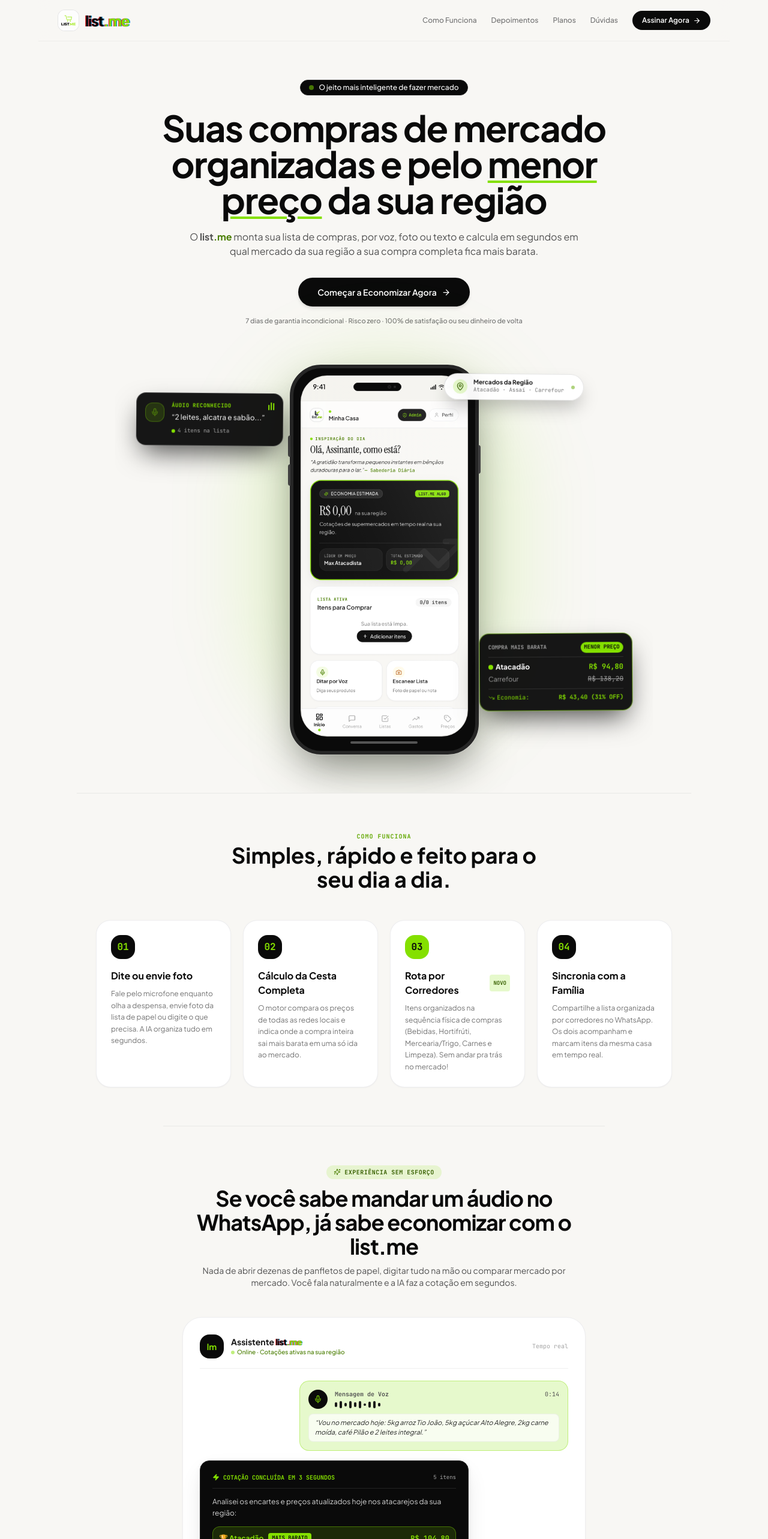
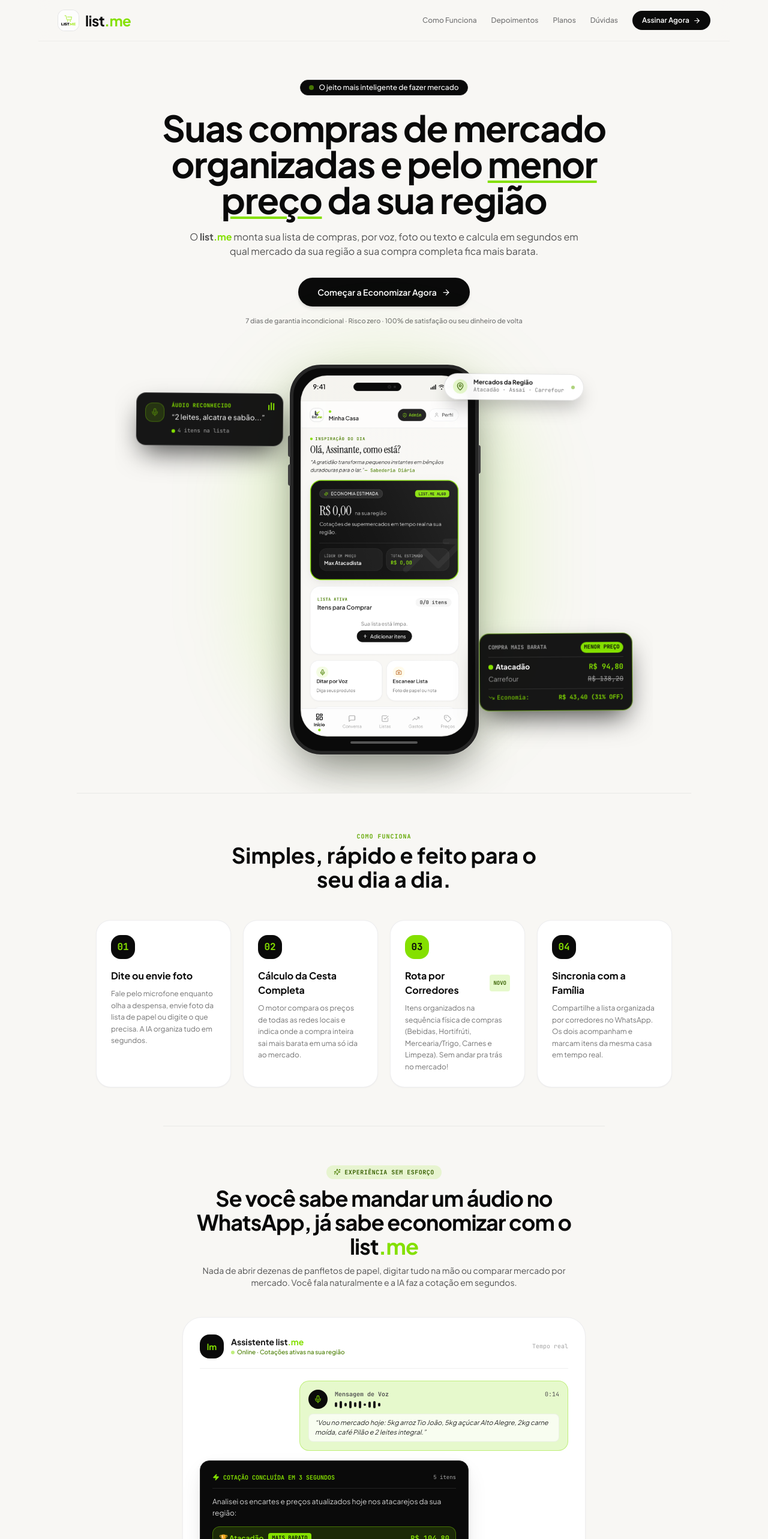
Before and after one commit to mdmtiv1-collab/listme, a Next.js app: page / in a window 1280 px wide. Shown: the top 2566 px of the page at 60% size. Built offline with nearby package versions, Linux system fonts and the light colour scheme.

Commit message:
style: remove chromatic text-shadow and enforce clean black list with green .me everywhere

```diff
--- a/src/app/globals.css
+++ b/src/app/globals.css
@@ -111,51 +111,3 @@
 .soundwave-bar-3 {
   animation: soundwave 1.4s ease-in-out 0.4s infinite;
 }
-
-/* ==========================================================================
-   Chromatic 3D Logo Effect (Anaglyph Red/Cyan Stereo Offset)
-   Matches reference typography: black base text, red left fringe, cyan right fringe
-   ========================================================================== */
-.logo-chromatic {
-  font-family: var(--font-sans);
-  font-weight: 900;
-  letter-spacing: -0.04em;
-  text-shadow:
-    -1.5px 0px 0px rgba(220, 38, 38, 0.88),
-    1.5px 0px 0px rgba(2, 132, 199, 0.88);
-  transition: text-shadow 0.25s ease, transform 0.25s ease;
-  display: inline-block;
-}
-
-.logo-chromatic:hover {
-  text-shadow:
-    -2px 0px 0px rgba(220, 38, 38, 0.95),
-    2px 0px 0px rgba(2, 132, 199, 0.95);
-}
-
-.logo-chromatic-lg {
-  font-family: var(--font-sans);
-  font-weight: 900;
-  letter-spacing: -0.04em;
-  text-shadow:
-    -2px 0px 0px rgba(220, 38, 38, 0.88),
-    2px 0px 0px rgba(2, 132, 199, 0.88);
-  transition: text-shadow 0.25s ease, transform 0.25s ease;
-  display: inline-block;
-}
-
-.logo-chromatic-lg:hover {
-  text-shadow:
-    -2.5px 0px 0px rgba(220, 38, 38, 0.95),
-    2.5px 0px 0px rgba(2, 132, 199, 0.95);
-}
-
-.logo-chromatic-sm {
-  font-family: var(--font-sans);
-  font-weight: 900;
-  letter-spacing: -0.03em;
-  text-shadow:
-    -1.1px 0px 0px rgba(220, 38, 38, 0.85),
-    1.1px 0px 0px rgba(2, 132, 199, 0.85);
-  display: inline-block;
-}
--- a/src/app/page.tsx
+++ b/src/app/page.tsx
@@ -92,7 +92,7 @@
               priority
             />
           </div>
-          <span className="font-sans text-2xl font-black tracking-tight text-black logo-chromatic select-none">
+          <span className="font-sans text-2xl font-black tracking-tight text-neutral-950 select-none">
             list<span className="text-[#84E000]">.me</span>
           </span>
         </Link>
@@ -128,7 +128,7 @@
 
         {/* Subtitle */}
         <p className="text-sm sm:text-base text-neutral-600 max-w-2xl leading-relaxed mb-8">
-          O <strong>list<span className="text-[#497D00]">.me</span></strong> monta sua lista de compras, por voz, foto ou texto e calcula em segundos em qual mercado da sua região a sua compra completa fica mais barata.
+          O <strong>list<span className="text-[#84E000]">.me</span></strong> monta sua lista de compras, por voz, foto ou texto e calcula em segundos em qual mercado da sua região a sua compra completa fica mais barata.
         </p>
 
         {/* Action CTAs */}
@@ -366,7 +366,7 @@
             EXPERIÊNCIA SEM ESFORÇO
           </div>
           <h2 className="font-sans text-2xl sm:text-4xl font-bold text-neutral-950 tracking-tight leading-tight">
-            Se você sabe mandar um áudio no WhatsApp, já sabe economizar com o list.me
+            Se você sabe mandar um áudio no WhatsApp, já sabe economizar com o list<span className="text-[#84E000]">.me</span>
           </h2>
           <p className="text-xs sm:text-sm text-neutral-600 mt-2.5 leading-relaxed">
             Nada de abrir dezenas de panfletos de papel, digitar tudo na mão ou comparar mercado por mercado. Você fala naturalmente e a IA faz a cotação em segundos.
@@ -384,7 +384,7 @@
               </div>
               <div>
                 <span className="font-bold text-xs sm:text-sm text-neutral-900 block leading-tight">
-                  Assistente <span className="logo-chromatic-sm text-black">list<span className="text-[#84E000]">.me</span></span>
+                  Assistente list<span className="text-[#84E000]">.me</span>
                 </span>
                 <span className="text-[10px] text-[#497D00] font-medium flex items-center gap-1">
                   <span className="w-1.5 h-1.5 rounded-full bg-[#84E000] animate-pulse" />
@@ -547,7 +547,7 @@
 
             <div className="bg-neutral-950 text-white p-4 sm:p-5 rounded-2xl shadow-floating border border-[#84E000]/40 flex flex-col justify-center">
               <span className="text-[10px] font-mono uppercase text-[#84E000] font-bold block mb-1">
-                CUSTO DO LIST.ME
+                CUSTO DO LIST<span className="text-[#84E000]">.ME</span>
               </span>
               <span className="font-mono text-xl sm:text-2xl font-bold text-white block">
                 R$ 10,82<span className="text-xs font-normal text-neutral-400">/mês</span>
@@ -1081,7 +1081,7 @@
               </h3>
 
               <p className="text-xs sm:text-sm text-neutral-600 leading-relaxed mb-5">
-                Você não corre risco algum. Assine o plano ideal para você e use o <strong>list.me</strong> em todas as compras da sua semana. Se por qualquer motivo você não economizar muito mais do que o valor investido ou achar que o aplicativo não é para você, basta solicitar o reembolso em até 7 dias e <strong>nós devolvemos 100% do seu dinheiro</strong>. Sem perguntas, sem burocracia e sem letras miúdas.
+                Você não corre risco algum. Assine o plano ideal para você e use o <strong>list<span className="text-[#84E000]">.me</span></strong> em todas as compras da sua semana. Se por qualquer motivo você não economizar muito mais do que o valor investido ou achar que o aplicativo não é para você, basta solicitar o reembolso em até 7 dias e <strong>nós devolvemos 100% do seu dinheiro</strong>. Sem perguntas, sem burocracia e sem letras miúdas.
               </p>
 
               <div className="grid grid-cols-1 sm:grid-cols-3 gap-3 pt-4 border-t border-black/[0.05]">
@@ -1115,7 +1115,7 @@
             Perguntas Frequentes
           </h2>
           <p className="text-xs sm:text-sm text-neutral-500 leading-relaxed">
-            Tudo o que você precisa saber sobre como o <strong>list.me</strong> organiza sua rotina e economiza seu dinheiro.
+            Tudo o que você precisa saber sobre como o <strong>list<span className="text-[#84E000]">.me</span></strong> organiza sua rotina e economiza seu dinheiro.
           </p>
         </div>
 
@@ -1192,7 +1192,7 @@
               Pronto para parar de gastar a mais no mercado?
             </h4>
             <p className="text-xs text-neutral-400 mt-1 max-w-md">
-              Acesse o list.me agora e descubra em segundos o mercado mais barato da sua cidade.
+              Acesse o <strong>list<span className="text-[#84E000]">.me</span></strong> agora e descubra em segundos o mercado mais barato da sua cidade.
             </p>
           </div>
           <a
@@ -1216,7 +1216,7 @@
               className="w-full h-full object-contain"
             />
           </div>
-          <span className="font-sans text-base font-black tracking-tight text-neutral-950 logo-chromatic-sm select-none">
+          <span className="font-sans text-base font-black tracking-tight text-neutral-950 select-none">
             list<span className="text-[#84E000]">.me</span>
           </span>
           <span>— Inteligência de compras para sua casa.</span>
--- a/src/components/InstallTutorialModal.tsx
+++ b/src/components/InstallTutorialModal.tsx
@@ -57,7 +57,7 @@
                 ATALHO NO CELULAR
               </span>
               <h3 className="font-sans text-sm font-bold text-neutral-900 leading-none">
-                Instale o <span className="logo-chromatic-sm text-black">list<span className="text-[#84E000]">.me</span></span>
+                Instale o list<span className="text-[#84E000]">.me</span>
               </h3>
             </div>
           </div>
```
